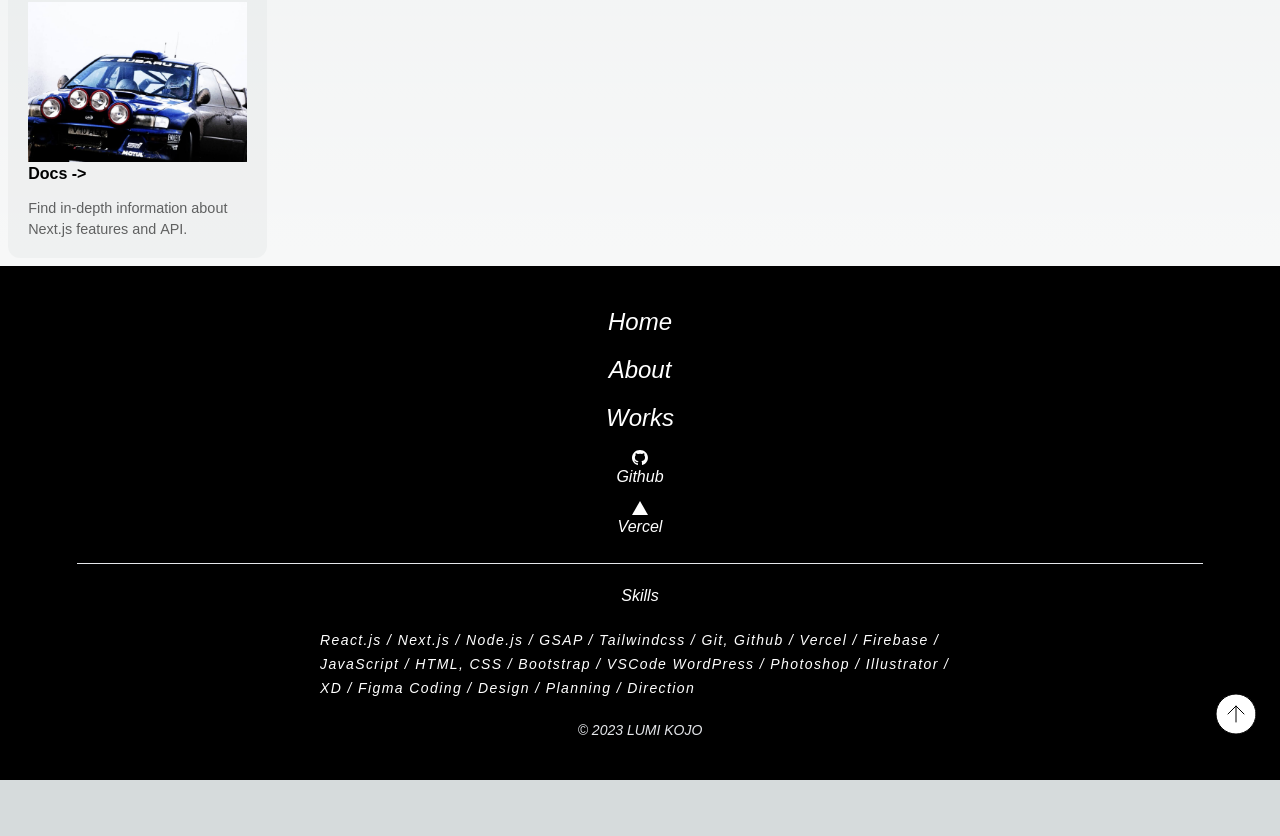
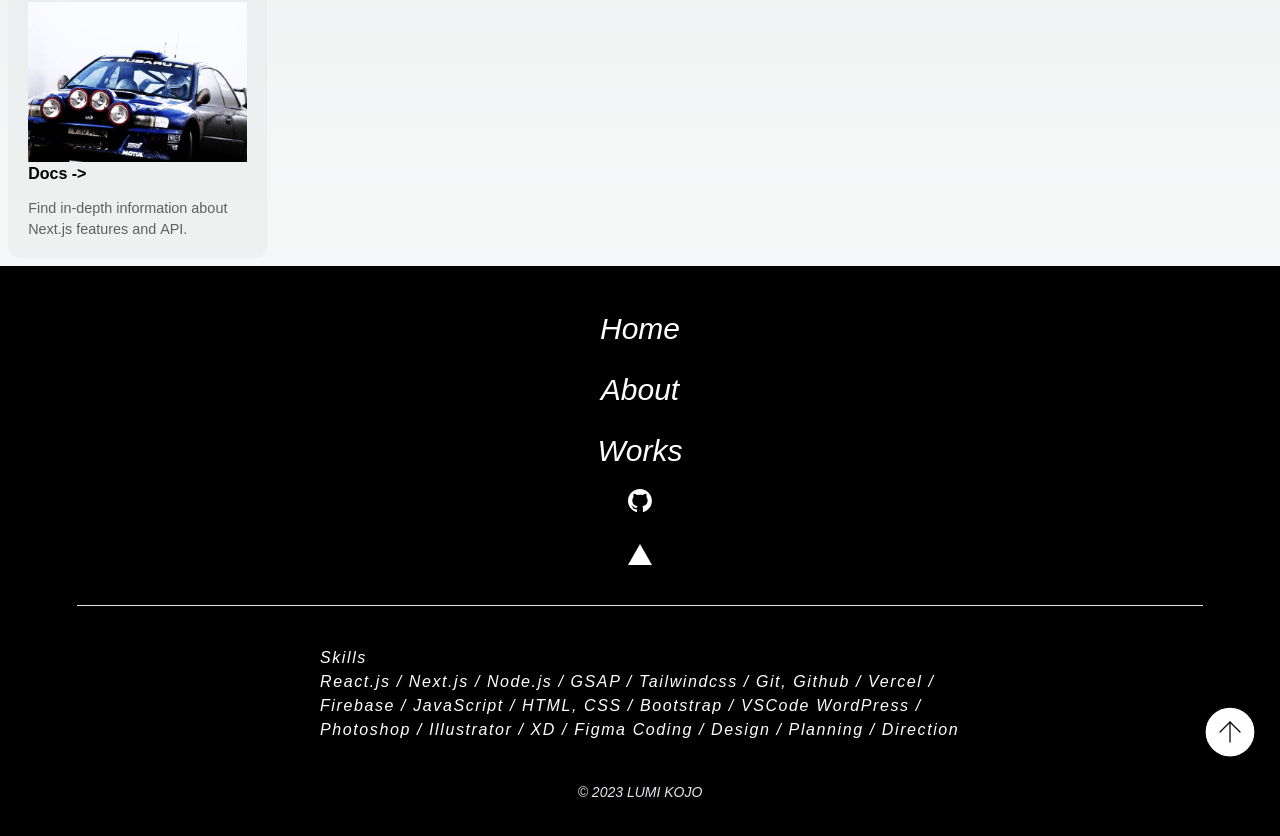
Before and after one commit to lumijoe/next_testocober, a Next.js app: page / in a window 1280 px wide. Shown: the part 1943-2779 px from the top of the page. Before the commit the page ends 2723 px from the top, so only its background shows below. Built offline with nearby package versions, Linux system fonts and the light colour scheme; a web font is replaced by a local one.

Commit message:
size fix

```diff
--- a/components/Footer.js
+++ b/components/Footer.js
@@ -15,12 +15,12 @@ export default function Footer() {
                     <span className="border-t-[0.5px] border-gray-200 block w-[88vw] mx-auto"></span>
                     <FooterSkills />
                     <FooterCopy />
-                    <a href='#'className='absolute bottom-[42px] right-[20px]'>
+                    <a href='#'className='absolute bottom-[80px] right-[20px]'>
                         <Image
                             src="/totop.svg"
                             alt="Icon"
-                            width={48}
-                            height={48}
+                            width={60}
+                            height={60}
                         />
                     </a>
                 </div>
--- a/components/Footer/FooterCopy.js
+++ b/components/Footer/FooterCopy.js
@@ -4,7 +4,7 @@ import React from "react";
 
 export default function FooterCopy () {
     return (
-        <div className="pt-[20px] text-gray-200 italic text-sm text-center">
+        <div className="pt-[40px] text-gray-200 italic text-sm text-center">
             <p>&copy; 2023 LUMI KOJO</p>
         </div>
     )
--- a/components/Footer/FooterNav.js
+++ b/components/Footer/FooterNav.js
@@ -8,46 +8,44 @@ export default function FooterNav () {
     // バグエラー回避策：worksareaへ遷移させる＃の代わりの変数を定義（エスケープコード無効・#記述不可）
     const worksarea = `/#works`;
     return (
-        <div className='text-white text-2xl italic font-thin pb-[20px]'>
+        <div className='text-white italic pb-[40px]'>
             <ul className='text-center'>
 
                 {/* Home */}
-                <li className='text-1xl text-white italic mb-4'>
+                <li className='text-[30px] text-white italic mb-4'>
                     <Link href="/">Home</Link></li>
 
                 {/* About */}
-                <li className='text-1xl text-white italic mb-4'>
+                <li className='text-[30px] text-white italic mb-4'>
                     <Link href="/test4" >About</Link></li>
 
                 {/* Works */}
-                <li className='text-1xl text-white italic mb-4'>
+                <li className='text-[30px] text-white italic mb-4'>
                     <Link href={worksarea}>Works</Link></li>
 
                 {/* GitHub */}
-                <li className='flex justify-center mt-3'>
+                <li className='flex justify-center mb-4'>
                     <a href="https://github.com/lumijoe" target="_blank">
                         <Image
                             src="/githubwhite.svg"
                             alt="Icon"
-                            width={16}
-                            height={16}
+                            width={24}
+                            height={24}
                         />
                     </a>
                 </li>
-                <li className='text-[16px] text-white italic  -mt-[4px] mb-2'>Github</li>
 
                 {/* Vercel */}
-                <li className='flex justify-center'>
+                <li className='flex justify-center mt-8'>
                     <a href="https://vercel.com/lumijoes-projects" target="_blank">
                         <Image
                             src="/vercelwhite.svg"
                             alt="Icon"
-                            width={16}
-                            height={16}
+                            width={24}
+                            height={24}
                         />
                     </a>
                 </li>
-                <li className='text-[16px] text-white italic  -mt-[4px]'>Vercel</li>
             </ul>
         </div>
     )
--- a/components/Footer/FooterSkills.js
+++ b/components/Footer/FooterSkills.js
@@ -4,9 +4,9 @@ import React from 'react';
 
 export default function FooterSkills () {
     return (
-        <div className='align-middle mx-auto pt-[20px] pl-[25vw] pr-[25vw]'>
-            <h1 className='text-center text-white italic pb-[20px]'>Skills</h1>
-            <p className='text-white italic text-sm leading-6 tracking-widest'>React.js  /  Next.js  /  Node.js  /  GSAP /  Tailwindcss /
+        <div className='align-middle mx-auto pt-[40px] pl-[25vw] pr-[25vw]'>
+            <h1 className=' text-white italic text-[16px] tracking-widest'>Skills</h1>
+            <p className='text-white italic text-[16px] leading-6 tracking-widest'>React.js  /  Next.js  /  Node.js  /  GSAP /  Tailwindcss /
 Git, Github  /  Vercel  /  Firebase  /
 JavaScript  /  HTML, CSS  /  Bootstrap  / VSCode
 WordPress  /  Photoshop /  Illustrator /  XD  / Figma
```
